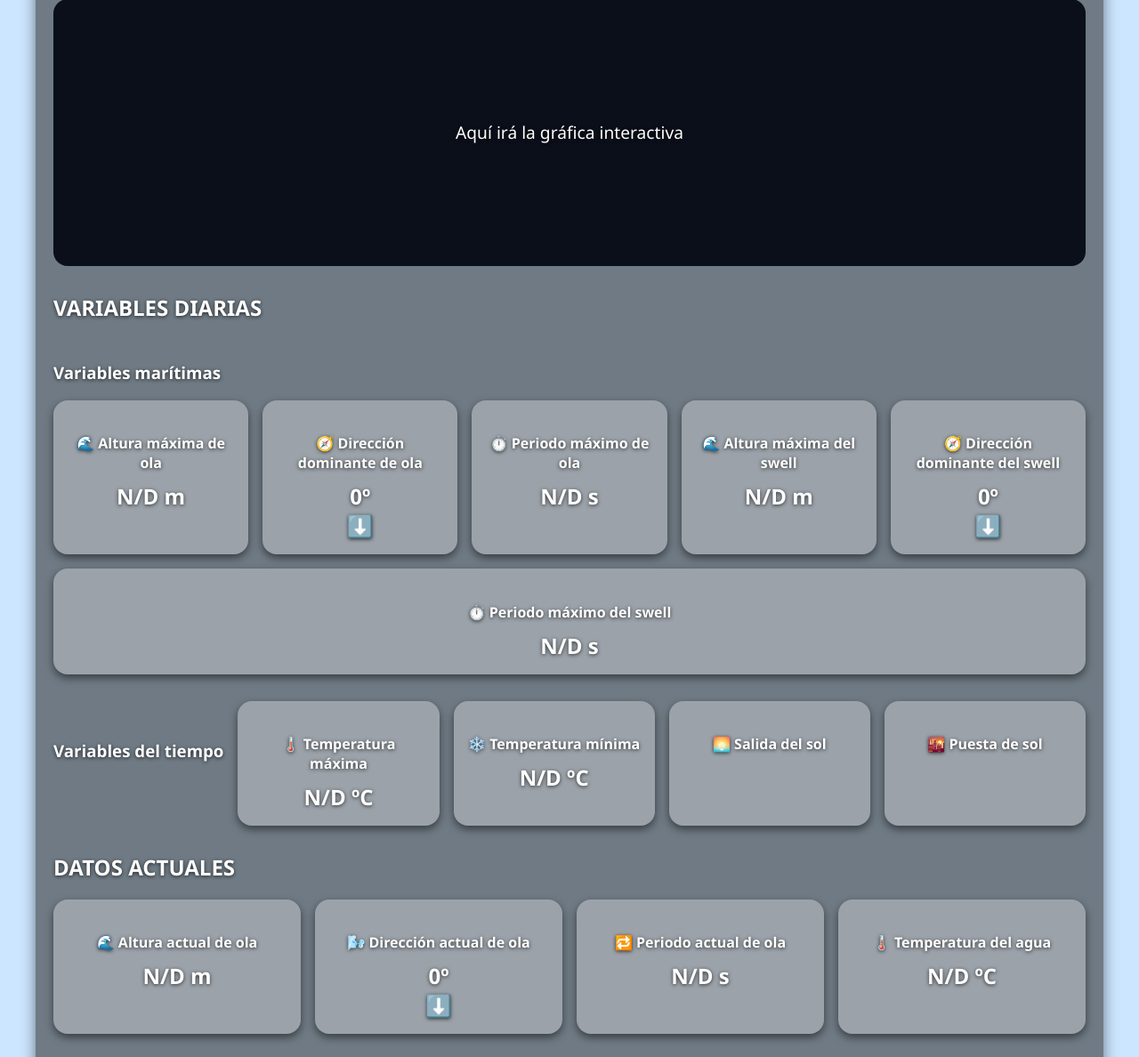
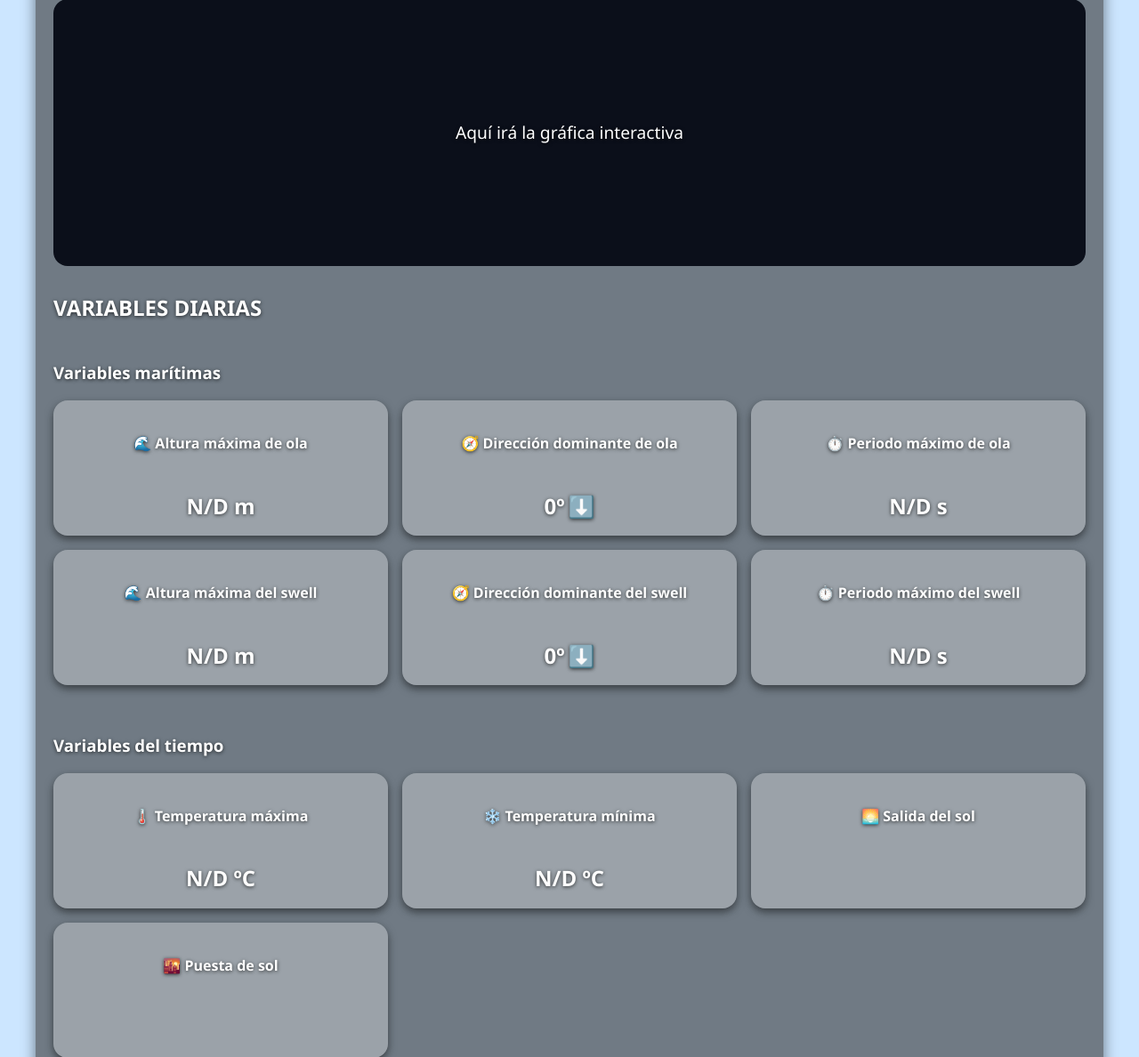
Before and after one commit to XDavider/Surfitos, a Django app: page /dashboard/1/ in a window 1280 px wide. Shown: the part 612-1800 px from the top of the page at 89% size. Run offline with Django 5.2, Linux system fonts and the light colour scheme; a user stored in the database is signed in; data comes from the database, SQL or seed files in the repository; data that the repository does not hold is empty.

Commit message:
"style: mejora del diseño y alineación de tarjetas en el dashboard
-Se agregó una opción en el mapa del header para poder hacer zoom con gestos táctiles para teléfonos"

```diff
--- a/SurfApp/static/SurfApp/css/dashboard.css
+++ b/SurfApp/static/SurfApp/css/dashboard.css
@@ -132,10 +132,9 @@ body {
     margin-bottom: 30px;
     font-size: 1.2em;
 }
-
 .tarjetas-maximos {
-    display: flex;
-    flex-wrap: wrap;
+    display: grid;
+    grid-template-columns: repeat(auto-fit, minmax(200px, 1fr));
     gap: 16px;
     margin-bottom: 30px;
 }
@@ -145,19 +144,33 @@ body {
     border-radius: 16px;
     box-shadow: 0 4px 10px rgba(0,0,0,0.5);
     padding: 16px;
-    min-width: 180px;
+    min-height: 120px; /* Altura uniforme */
     text-align: center;
-    flex: 1;
+    display: flex;
+    flex-direction: column;
+    justify-content: space-between;
+    align-items: center;
 }
 
 .tarjeta h4 {
-    margin-bottom: 10px;
     font-size: 1em;
     font-weight: 600;
+    margin-bottom: 10px;
 }
 
 .tarjeta p {
     font-size: 1.5em;
     margin: 0;
     font-weight: bold;
+    min-height: 1.5em; /* asegura altura uniforme sin crear espacios grandes */
+    display: flex;
+    align-items: center;
+    justify-content: center;
+    gap: 4px; /* si hay una flecha, separa ligeramente */
 }
+
+@media (min-width: 800px) {
+    .tarjetas-maximos {
+        grid-template-columns: repeat(3, 1fr);
+    }
+}
--- a/SurfApp/static/SurfApp/js/dashboard.js
+++ b/SurfApp/static/SurfApp/js/dashboard.js
@@ -11,11 +11,11 @@ document.addEventListener("DOMContentLoaded", function () {
         zoom: 15,               // Zoom inicial (puede ajustarse según preferencia)
         zoomControl: false,     // Oculta los botones de zoom (+/-)
         dragging: false,        // Desactiva el arrastre del mapa
-        scrollWheelZoom: true,  // Permite hacer zoom con la rueda del ratón
+        scrollWheelZoom: false,  // Permite hacer zoom con la rueda del ratón
         doubleClickZoom: false, // Desactiva el zoom por doble clic
         boxZoom: false,         // Desactiva zoom por selección con caja
         keyboard: false,        // Desactiva navegación con teclado
-        touchZoom: false        // Desactiva zoom con gestos táctiles
+        touchZoom: true        // Desactiva zoom con gestos táctiles
     });
 
     // Añade la capa de mapas de OpenStreetMap
--- a/templates/dashboard.html
+++ b/templates/dashboard.html
@@ -77,6 +77,7 @@
 
         <!-- Máximas del día -->
         <h2>VARIABLES DIARIAS</h2>
+        <div class="grupo-tarjetas">
             <h3><br>Variables marítimas</h3>
             <div class="tarjetas-maximos">
                 <!-- MARINE -->
@@ -86,9 +87,10 @@
                 </div>
                 <div class="tarjeta">
                     <h4>🧭 Dirección dominante de ola</h4>
-                <p>{{ marine_daily.wave_direction_dominant|default:0 }}º</p>
-                <p style="transform: rotate(
-                        {{ marine_daily.wave_direction_dominant|default:0 }}deg); display: inline-block;">⬇️</p>
+                    <p>{{ marine_daily.wave_direction_dominant|default:0 }}º
+                        <span style="transform: rotate(
+                                {{ marine_daily.wave_direction_dominant|default:0 }}deg); display: inline-block;">⬇️</span>
+                    </p>
                 </div>
                 <div class="tarjeta">
                     <h4>⏱️ Periodo máximo de ola</h4>
@@ -100,19 +102,23 @@
                 </div>
                 <div class="tarjeta">
                     <h4>🧭 Dirección dominante del swell</h4>
-                <p>{{ marine_daily.swell_wave_direction_dominant|default:0 }}º</p>
-                <p style="transform: rotate(
-                        {{ marine_daily.swell_wave_direction_dominant|default:0 }}deg); display: inline-block;">⬇️</p>
+                    <p>{{ marine_daily.swell_wave_direction_dominant|default:0 }}º
+                        <span style="transform: rotate(
+                                {{ marine_daily.swell_wave_direction_dominant|default:0 }}deg); display: inline-block;">
+                        ⬇️</span>
+                    </p>
                 </div>
                 <div class="tarjeta">
                     <h4>⏱️ Periodo máximo del swell</h4>
                     <p>{{ marine_daily.swell_wave_period_max|default:"N/D" }} s</p>
                 </div>
             </div>
+        </div>
 
         <!-- WEATHER -->
+        <div class="grupo-tarjetas">
+            <h3><br>Variables del tiempo</h3>
             <div class="tarjetas-maximos">
-            <h3><br>Variables del tiempo</h3>
                 <div class="tarjeta">
                     <h4>🌡️ Temperatura máxima</h4>
                     <p>{{ weather_daily.temperature_max|default:"N/D" }} ºC</p>
@@ -130,6 +136,7 @@
                     <p>{{ weather_daily.sunset|time:"H:i" }}</p>
                 </div>
             </div>
+        </div>
 
         <!-- Ahora mismo -->
         <h2>DATOS ACTUALES</h2>
@@ -140,9 +147,11 @@
             </div>
             <div class="tarjeta">
                 <h4>🌬️ Dirección actual de ola</h4>
-            <p>{{ current_marine.wave_direction|default:0 }}º</p>
-            <p style="transform: rotate({{ current_marine.wave_direction|default:0 }}deg); display: inline-block;">
-                ⬇️</p>
+                <p>{{ current_marine.wave_direction|default:0 }}º
+                    <span style="transform: rotate(
+                            {{ current_marine.wave_direction|default:0 }}deg); display: inline-block;">
+                    ⬇️</span>
+                </p>
             </div>
             <div class="tarjeta">
                 <h4>🔁 Periodo actual de ola</h4>
```
Lines whose indentation alone changed are shown as unchanged.
